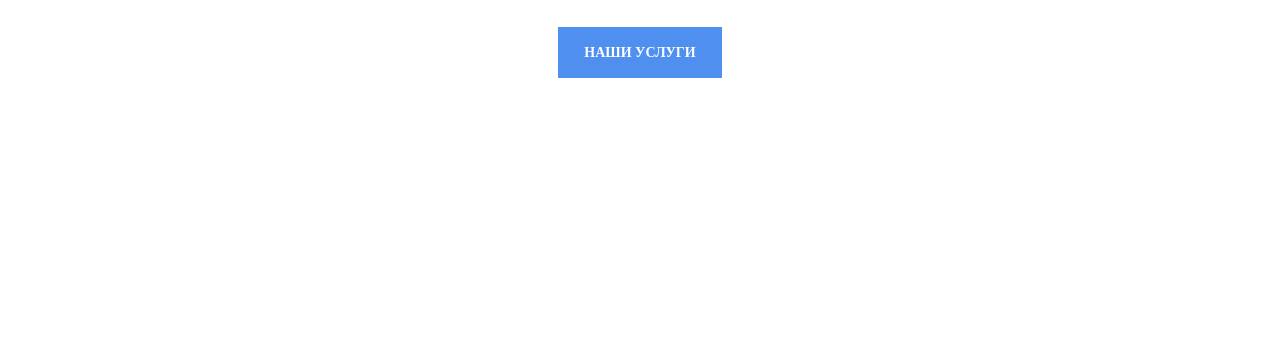
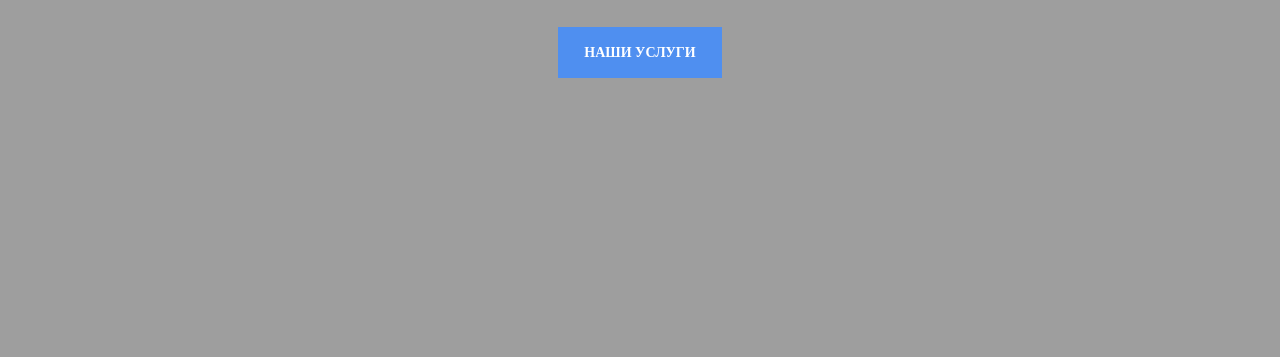
Before and after one commit to Kirill93Alexeev/website-lawyer, a plain HTML site: page index.html in a window 1280 px wide. Shown: the part 463-820 px from the top of the page. Drawn offline with Linux system fonts and the light colour scheme; the site is published under a folder, as on GitHub Pages, so addresses that start at the root find nothing.

Commit message:
Add files via upload

```diff
--- a/src/style/style.css
+++ b/src/style/style.css
@@ -8,7 +8,7 @@ body {
 }
 
 .main-header {
-  background-image: url(/src/image/header.jpg);
+  background-image: url(../image/header.jpg);
   min-height: 820px;
 }
 .container {
```
